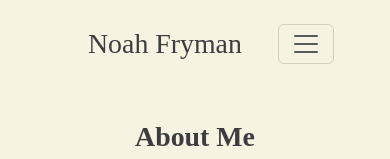
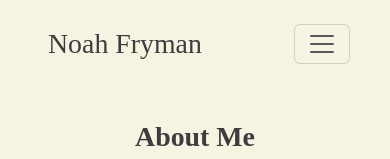
Before and after one commit to noah-10/react-portfolio, a React (Vite) app: page / in a window 390 px wide. Shown: the top 159 px of the page. Built offline with nearby package versions, Linux system fonts and the light colour scheme.

Commit message:
Made navbar responsive

```diff
--- a/src/components/navbar.jsx
+++ b/src/components/navbar.jsx
@@ -20,7 +20,7 @@ export default function Navbar() {
     return (
         <>
 
-            {windowWidth > 1000 ? (
+            {windowWidth > 720 ? (
                 <nav className="Navbar">
                     <ul className="Navbar-nav">
                         <li className="Nav-item">
--- a/src/css/header.css
+++ b/src/css/header.css
@@ -17,3 +17,9 @@
     font-weight: 400;
     margin: 0;
 }
+
+@media screen and (max-width: 426px){
+    .header-name{
+        margin-left: 2em;
+    }
+}
--- a/src/css/navbar.css
+++ b/src/css/navbar.css
@@ -30,3 +30,19 @@ nav.navbar{
 div.container-fluid{
     padding: 0;
 }
+
+@media screen and (max-width: 769px){
+    .Navbar{
+        margin-right: 2em;
+    }
+
+    .Navbar-nav{
+        padding: 0;
+    }
+}
+
+@media screen and (max-width: 426px){
+    nav.navbar{
+        margin-right: 2em;
+    }
+}
```
